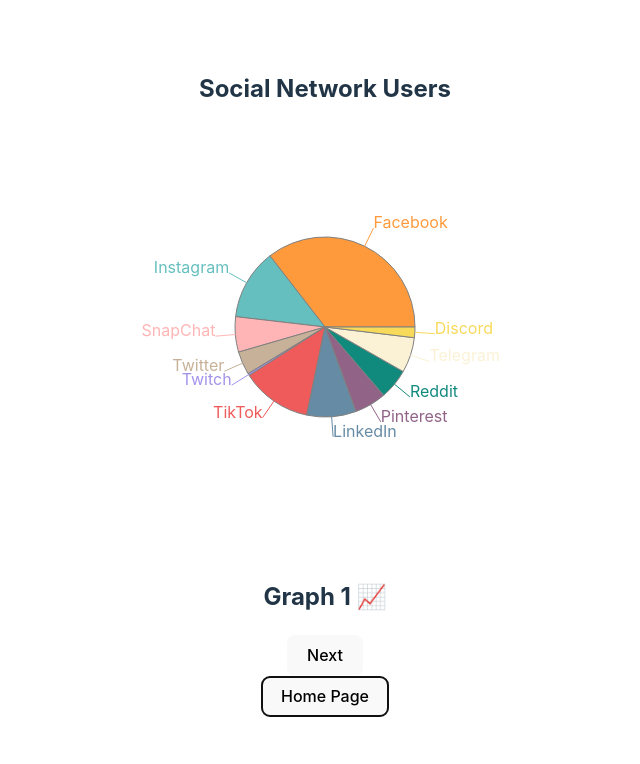
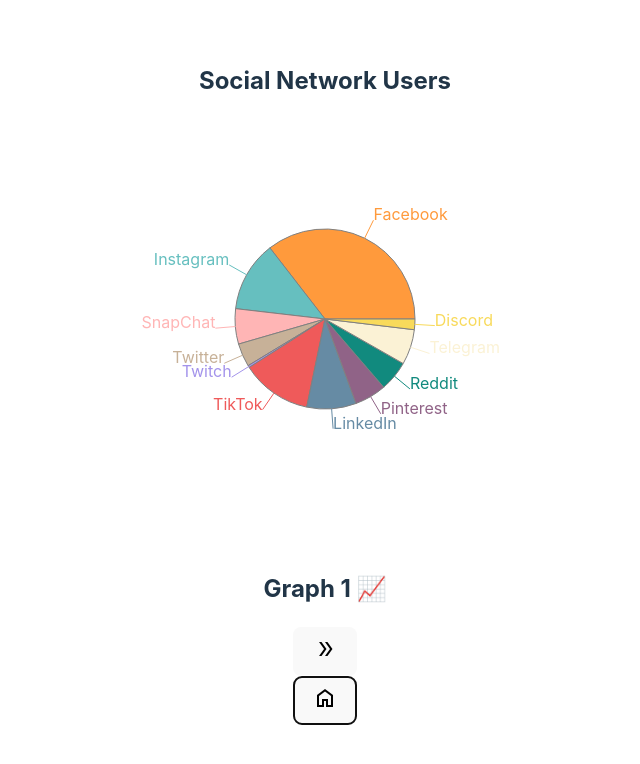
Before and after one commit to Lu-Smith/react-graphs, a React (Vite) app: page / in a window 1280 px wide. Both pictures are taken after a click on the button "Start". Shown: the top 764 px of the page, without its empty margins (315-955 px from the left). Built offline with nearby package versions, Linux system fonts and the light colour scheme.

Commit message:
Updated App.tsx

```diff
--- a/src/App.tsx
+++ b/src/App.tsx
@@ -19,13 +19,22 @@
           <div>
             <h2>Graph {pageNumber} 📈</h2>
             <button onClick={handlePages}>
-                    Next
+              <span className="material-symbols-outlined">
+              double_arrow
+              </span>
             </button>
           </div> :
           <h2>Discover new world of data 📈</h2>}
-          <button onClick={() => setStart(prev => !prev)}>
-            {start ? 'Home Page' : 'Start'}
-          </button>
+          {start ?
+            <button onClick={() => setStart(prev => !prev)} className='homeButton'>
+              <span className="material-symbols-outlined">
+              home
+              </span>
+            </button>:
+            <button onClick={() => setStart(prev => !prev)}>
+            Start
+            </button>
+          }
       </div>
     </>
   )
```
